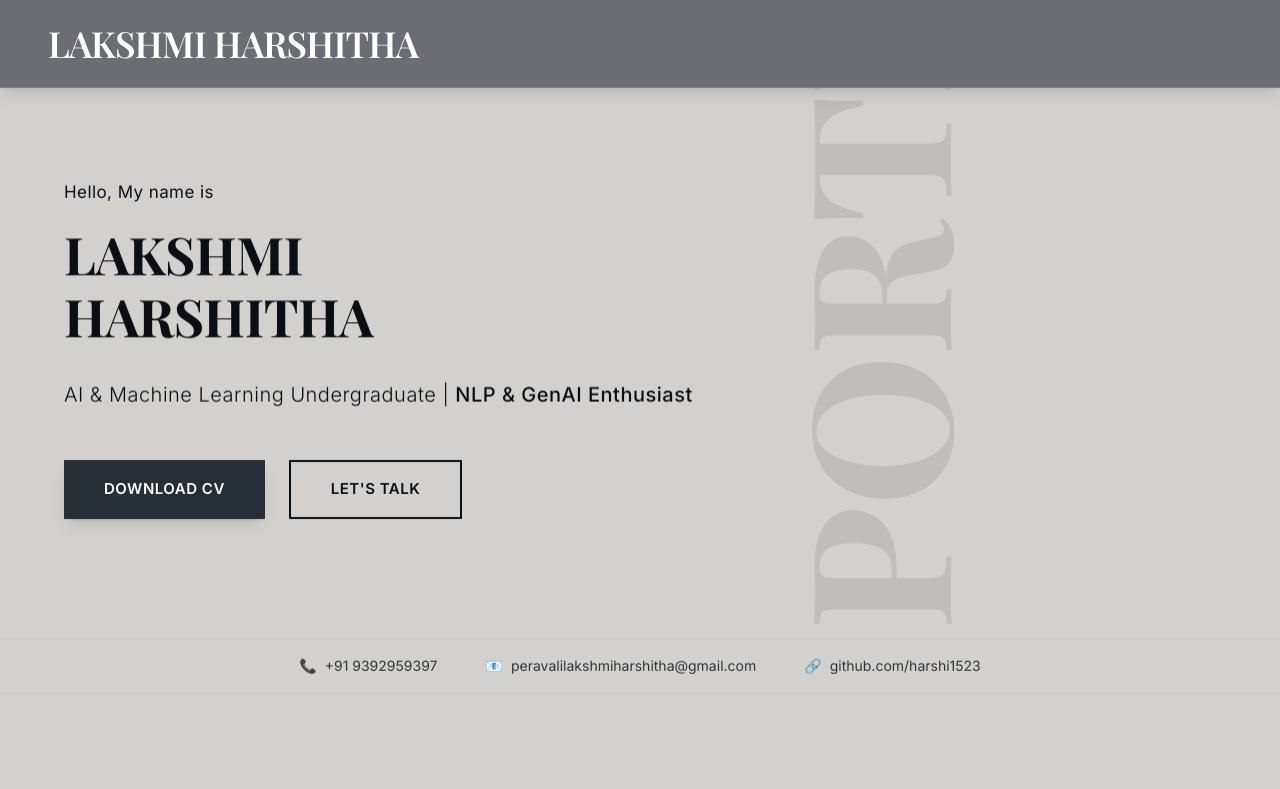
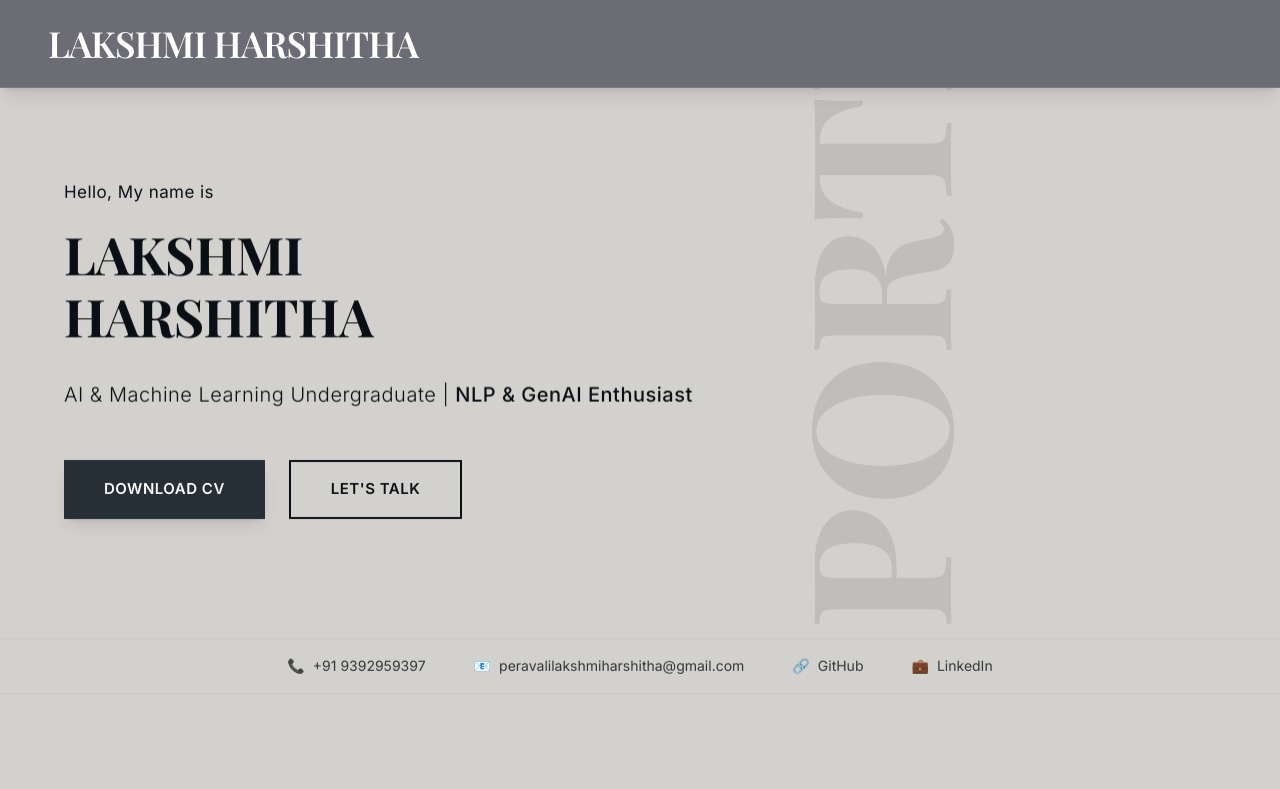
Before and after one commit to harshi1523/porfolio, a React (Vite) app: page / in a window 1280 px wide. Shown: the top 789 px of the page. Built offline with nearby package versions, Linux system fonts and the light colour scheme; a web font is replaced by a local one.

Commit message:
Update LinkedIn link to https://www.linkedin.com/in/lakshmi-harshitha- across all components

```diff
--- a/components/ContactBar.tsx
+++ b/components/ContactBar.tsx
@@ -14,7 +14,13 @@ const ContactBar: React.FC = () => {
         <div className="flex items-center gap-2">
           <span className="text-apres">🔗</span>
           <a href="https://github.com/harshi1523?tab=repositories" target="_blank" rel="noopener noreferrer" className="hover:text-apres transition-colors">
-            github.com/harshi1523
+            GitHub
+          </a>
+        </div>
+        <div className="flex items-center gap-2">
+          <span className="text-apres">💼</span>
+          <a href="https://www.linkedin.com/in/lakshmi-harshitha-" target="_blank" rel="noopener noreferrer" className="hover:text-apres transition-colors">
+            LinkedIn
           </a>
         </div>
       </div>
--- a/components/ContactForm.tsx
+++ b/components/ContactForm.tsx
@@ -46,7 +46,7 @@ const ContactForm: React.FC = () => {
               </div>
             </div>
             <a
-              href="https://linkedin.com/in/lakshmi-harshitha"
+              href="https://www.linkedin.com/in/lakshmi-harshitha-"
               target="_blank"
               className="inline-block bg-apres hover:bg-apres/90 text-white font-sans font-bold px-10 py-4 tracking-widest uppercase shadow-xl transition-all transform hover:-translate-y-1"
             >
--- a/components/Footer.tsx
+++ b/components/Footer.tsx
@@ -27,7 +27,7 @@ const Footer: React.FC = () => {
               <h3 className="font-sans font-bold text-apres text-xs uppercase tracking-widest mb-6">Connect</h3>
               <div className="flex md:justify-end gap-6">
                 <a href="#" className="hover:text-apres text-2xl transition-colors">𝕏</a>
-                <a href="#" className="hover:text-apres text-2xl transition-colors">in</a>
+                <a href="https://www.linkedin.com/in/lakshmi-harshitha-" target="_blank" rel="noopener noreferrer" className="hover:text-apres text-2xl transition-colors">in</a>
                 <a href="https://github.com/harshi1523?tab=repositories" target="_blank" rel="noopener noreferrer" className="hover:text-apres text-2xl transition-colors">gh</a>
               </div>
             </div>
```
Also changed, not shown: 1 other file (tests, documents, lock files or other folders).
